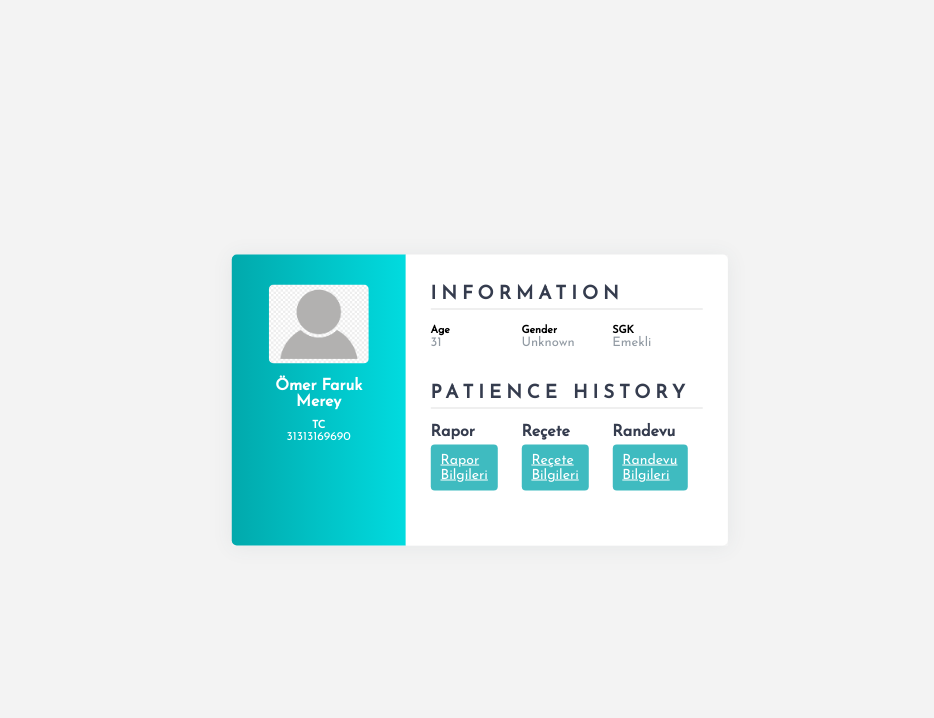
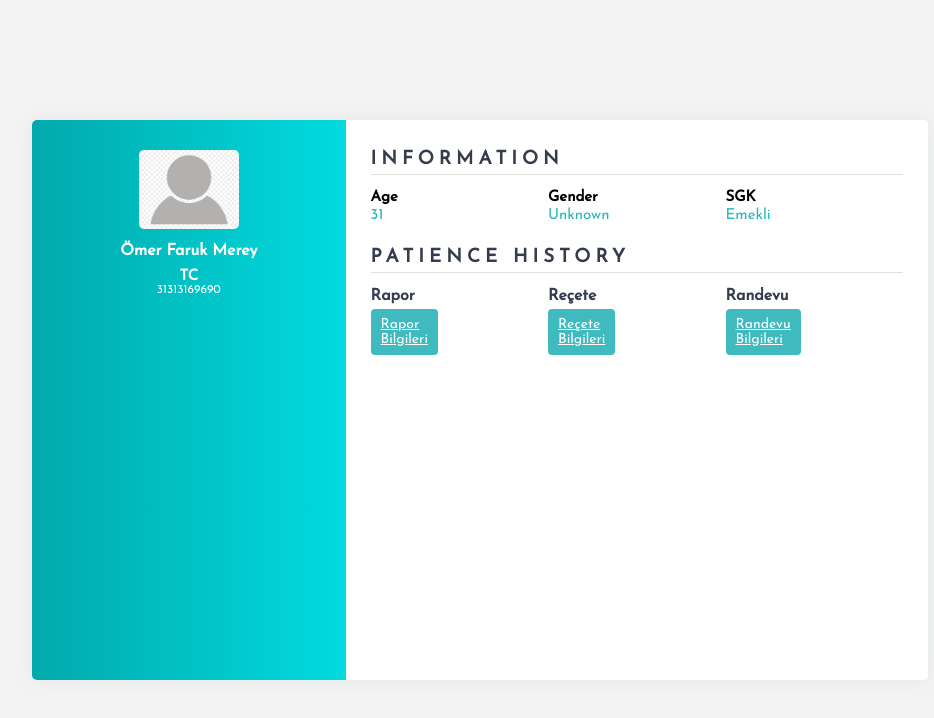
Before and after one commit to odavarci/hospital_appointment_system, a website: page profile.html in a window 1280 px wide. Shown: the whole page, without its empty margins (160-1094 px from the left). Drawn offline with Linux system fonts and the light colour scheme.

Commit message:
changed the scale of profile card

```diff
--- a/profile.css
+++ b/profile.css
@@ -16,6 +16,8 @@ body{
   position: absolute;
   top: 50%;
   left: 50%;
+  height: 70%;
+  width: 70%;
   transform: translate(-50%,-50%);
   display: flex;
   box-shadow: 0 1px 20px 0 rgba(69,90,100,.08);
@@ -87,8 +89,9 @@ body{
 .wrapper .right .info_data .data p,
 .wrapper .right .projects_data .data p{
   font-size: 13px;
-  margin-bottom: 10px;
-  color: #919aa3;
+  margin-top: 3px;
+  color: #23b6bb;
+  font-size: 15px;
 }
 
 .wrapper .social_media ul{
@@ -134,3 +137,6 @@ body{
       padding: 6px 15px;
     }
   }
+h6 {
+  font-size: 15px;
+}
```
Also changed, not shown: index.html (+1 -1 lines).
